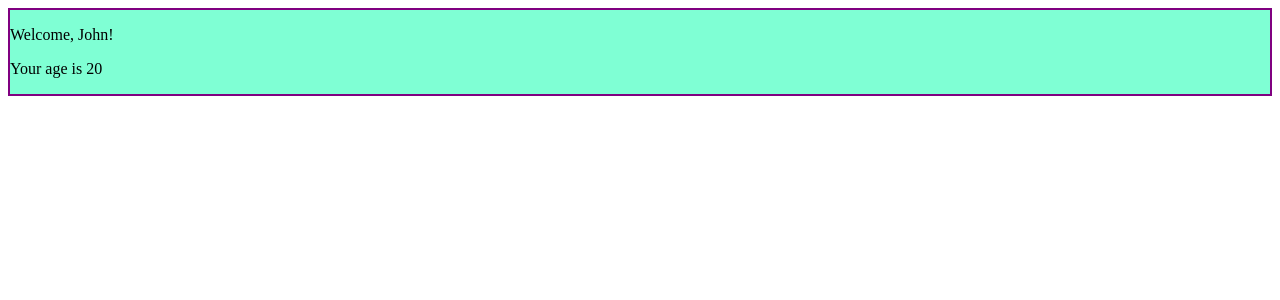
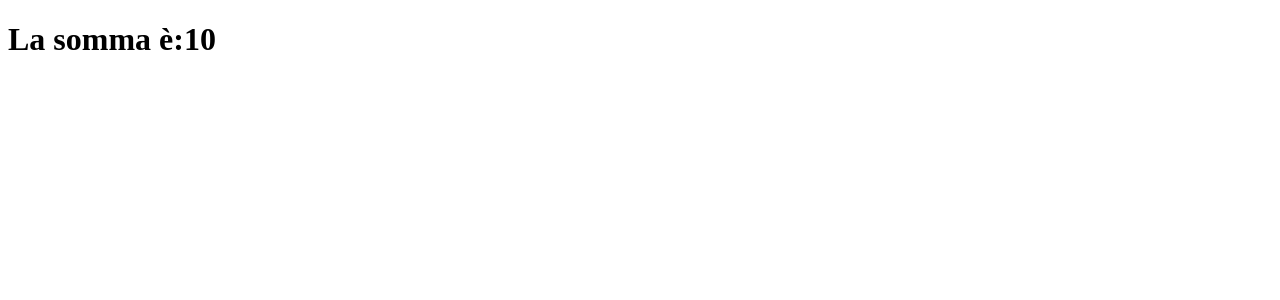
Before and after one commit to angiee05/react-exercises, a React (Create React App) app: page / in a window 1280 px wide. Shown: the top 300 px of the page. Built offline with nearby package versions, Linux system fonts and the light colour scheme.

Commit message:
function components 2

```diff
--- a/src/App.js
+++ b/src/App.js
@@ -1,11 +1,11 @@
 import React from "react";
-import Welcome from "./Welcome";
+import Sum from "./Sum";
 export class App extends React.Component {
 
     render() {
         return (
             <div>
-                <Welcome name="John" age="20" />
+                <Sum numbers={[1,2,3,4]}/>
             </div>
         )
     }
--- /dev/null
+++ b/src/Sum.js
@@ -0,0 +1,9 @@
+import React from 'react'
+
+export default function Sum({ numbers }) {
+  return (
+    <div>
+        <h1>La somma è:{numbers.reduce((a,b) => a+b)}</h1>
+    </div>
+  )
+}
```
